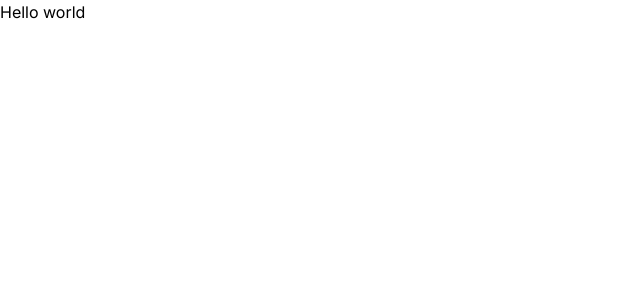
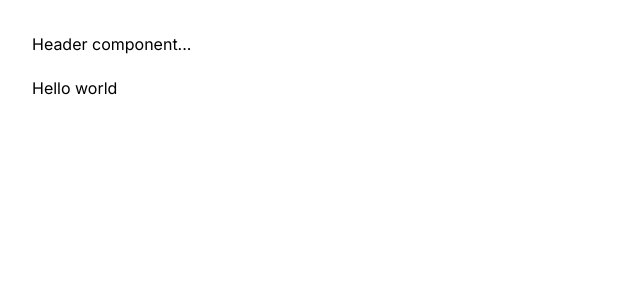
Before and after one commit to yMillerr/fundamentos-next-app-router, a Next.js app: page / in a window 1280 px wide. Shown: the top 300 px of the page, without its empty margins (0-640 px from the left). Built offline with nearby package versions, Linux system fonts and the light colour scheme.

Commit message:
feat: create store layout

```diff
--- /dev/null
+++ b/src/app/(store)/layout.tsx
@@ -0,0 +1,10 @@
+import { ReactNode } from 'react'
+
+export default function StoreLayout({ children }: { children: ReactNode }) {
+  return (
+    <div className="mx-auto grid min-h-screen w-full max-w-[1600px] grid-rows-app gap-5 p-8">
+      <h1>Header component...</h1>
+      {children}
+    </div>
+  )
+}
```
